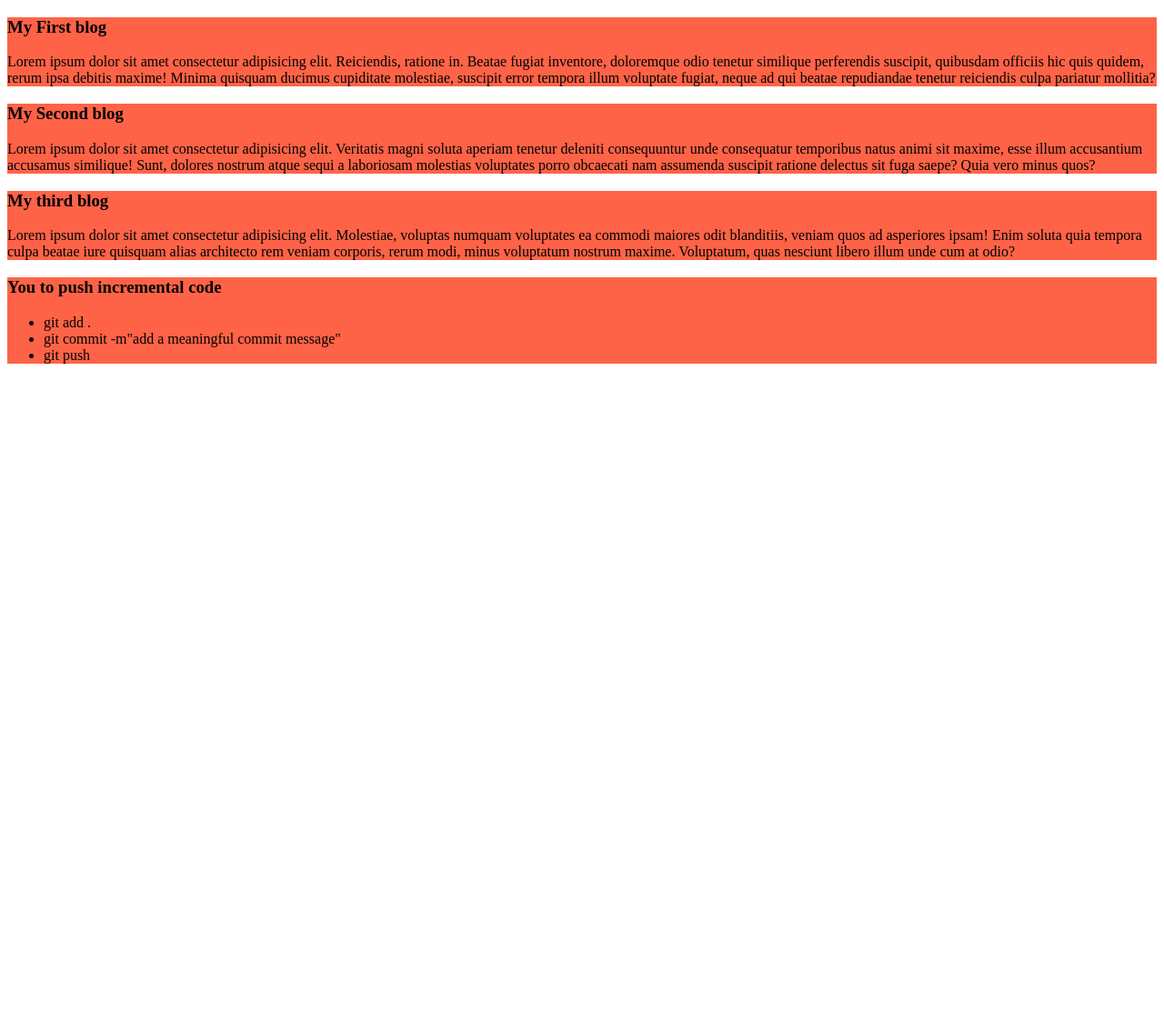
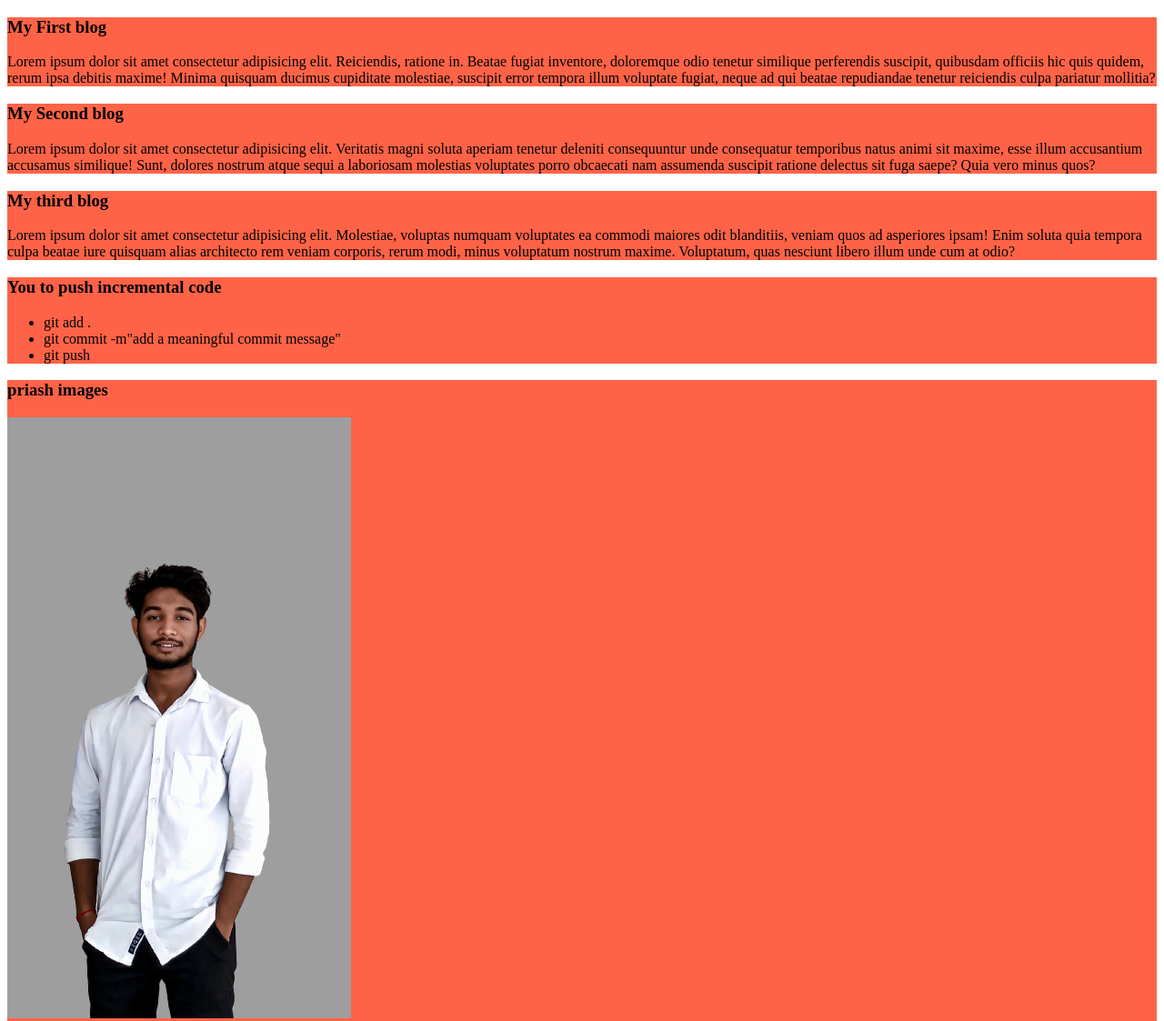
Before and after one commit to ronobir84/my-simple-websites, a plain HTML site: page index.html in a window 1280 px wide. Shown: the top 1123 px of the page at 91% size. Before the commit the page ends 800 px from the top, so only its background shows below. Drawn offline with Linux system fonts and the light colour scheme.

Commit message:
added to priash images

```diff
--- a/index.html
+++ b/index.html
@@ -27,6 +27,10 @@
         <li>git push</li>
     </ul>
 </div>
+<div>
+    <h3>priash images </h3>
+    <img src="images/priash.png" alt="">
+</div>
 
 </body>
 </html>
```
Also changed, not shown: images/priash.png (added).
